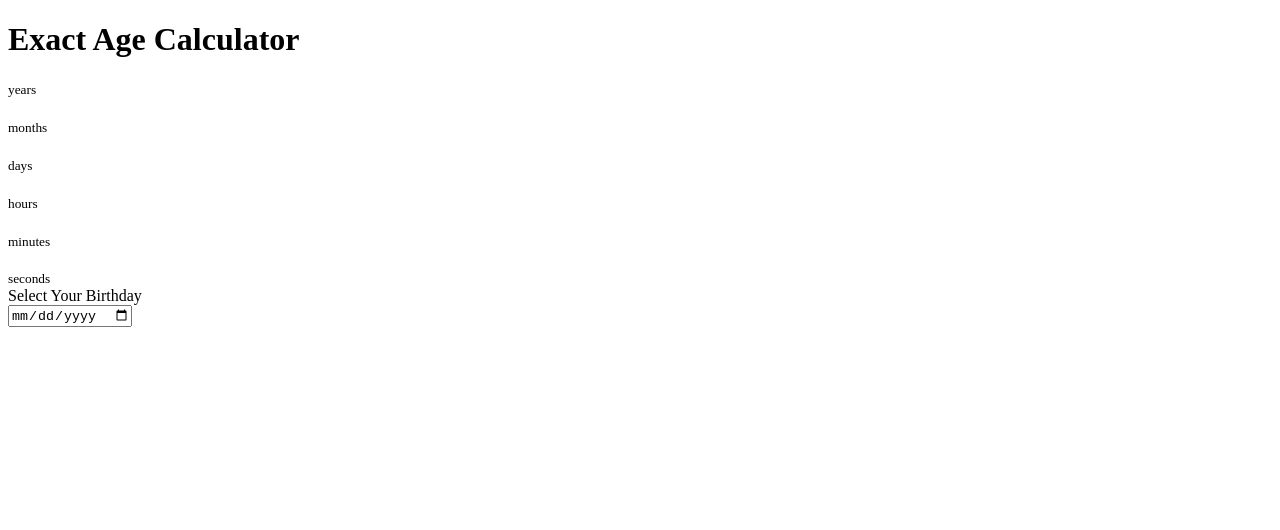
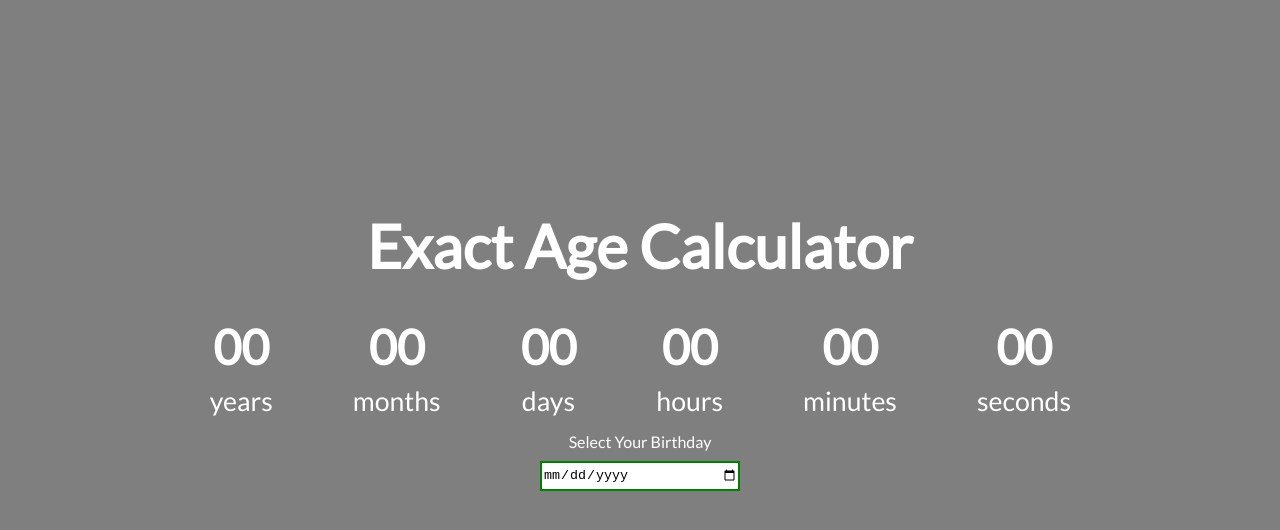
Before and after one commit to suheyl-yazici/ageCalculator, a plain HTML site: page index.html in a window 1280 px wide. Drawn offline with Linux system fonts and the light colour scheme.

Commit message:
js dosyasına başlandı

```diff
--- /dev/null
+++ b/apps.js
@@ -0,0 +1,24 @@
+const years = document.getElementById("years");
+const months = document.getElementById("months");
+const days = document.getElementById("days");
+const hours = document.querySelector("#hours");
+const minutes = document.querySelector("#minutes");
+const seconds = document.querySelector("#seconds");
+
+const countdown = document.querySelector("#countdown");
+const loading = document.querySelector(".loading");
+
+window.addEventListener("load", ()=> {
+    loading.style.display = "block";
+    setTimeout(() => {
+        loading.style.display = "none";
+        countdown.style.display = "flex";
+    }, 1000);
+
+    let h2elements = countdown.querySelectorAll("h2");
+    h2elements.forEach((element) => {
+        element.innerHTML = "00";
+    });
+});
+
+let selectedBirthday;
--- a/index.html
+++ b/index.html
@@ -46,5 +46,6 @@
 
   <div id="year" class="year"></div>
   <img src="./img/spinner.gif" alt="Loading..." id="loading" class="loading" style="display: none;" />
+  <script src="./apps.js"></script>
 </body>
 </html>
--- a/style.css
+++ b/style.css
@@ -0,0 +1,96 @@
+@import url('https://fonts.googleapis.com/css?family=Lato&display=swap');
+
+* {
+  box-sizing: border-box;
+}
+
+body {
+  background-repeat: no-repeat;
+  background-size: cover;
+  background-position: center center;
+  height: 100vh;
+  color: #fff;
+  font-family: 'Lato', sans-serif;
+  display: flex;
+  flex-direction: column;
+  align-items: center;
+  justify-content: center;
+  text-align: center;
+  margin: 0;
+  overflow: hidden;
+}
+
+/* Add a dark overlay */
+body::after {
+  content: '';
+  position: absolute;
+  top: 0;
+  left: 0;
+  width: 100%;
+  height: 100%;
+  background-color: rgba(0, 0, 0, 0.5);
+}
+
+body * {
+  z-index: 1;
+}
+
+h1 {
+  font-size: 60px;
+  margin: -80px 0 40px;
+}
+
+.year {
+  font-size: 200px;
+  z-index: -1;
+  opacity: 0.2;
+  position: absolute;
+  bottom: 20px;
+  left: 50%;
+  transform: translateX(-50%);
+}
+
+.countdown {
+  /* display: flex; */
+  display: none;
+  transform: scale(2);
+}
+
+.time {
+  display: flex;
+  flex-direction: column;
+  align-items: center;
+  justify-content: center;
+  margin: 20px;
+}
+
+.time h2 {
+  margin: 0 0 5px;
+}
+
+@media (max-width: 500px) {
+  h1 {
+    font-size: 45px;
+  }
+
+  .time {
+    margin: 5px;
+  }
+
+  .time h2 {
+    font-size: 12px;
+    margin: 0;
+  }
+
+  .time small {
+    font-size: 10px;
+  }
+}
+
+input[type="date"],
+input[type="time"] {
+    margin-top: 10px;
+    width: 200px;
+    height: 30px;
+    border: 2px solid green;
+}
```
Also changed, not shown: img/spinner.gif (added).
